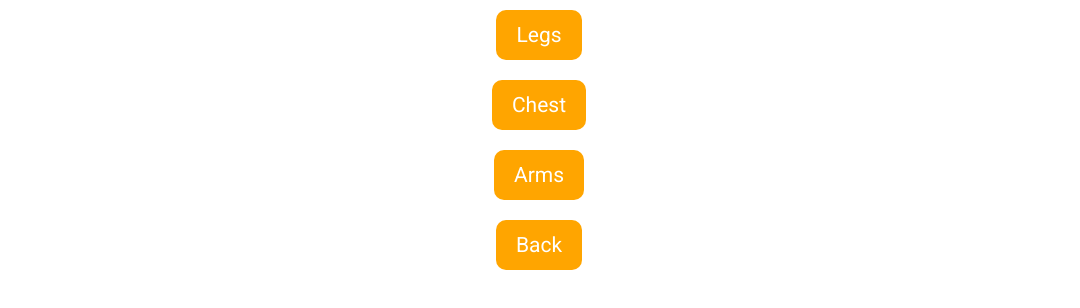
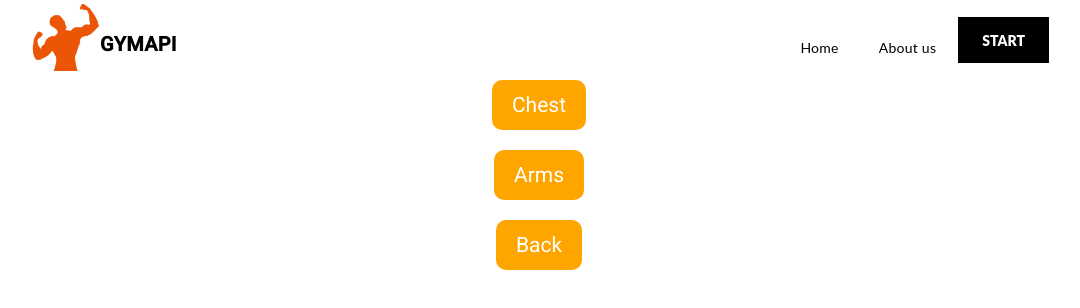
Before and after one commit to bmSgithub/tplab4, an Angular app: page /muscleGroup in a window 1280 px wide. Shown: the top 308 px of the page, without its empty margins (101-1181 px from the left). Built offline with nearby package versions, Linux system fonts and the light colour scheme.

Commit message:
feat(header) - implementacion en otras vistas

```diff
--- a/src/app/page-component/muscle-group-page/muscle-group-page.component.html
+++ b/src/app/page-component/muscle-group-page/muscle-group-page.component.html
@@ -1,4 +1,4 @@
-
+<app-header></app-header>
 <div class="category-buttons">
     <button class="category-button" (click)="irCardioAbs(9)">Legs</button>
     <button class="category-button" (click)="irCardioAbs(11)">Chest</button>
--- a/src/app/page-component/muscle-view-page/muscle-view-page.component.html
+++ b/src/app/page-component/muscle-view-page/muscle-view-page.component.html
@@ -1,3 +1,4 @@
+<app-header></app-header>
 <div *ngFor="let exerciseInfo of exerciseInfoArray" class="exercise-container">
     <div class="field-container">
       <h2>{{ exerciseInfo.name }}</h2>
```
